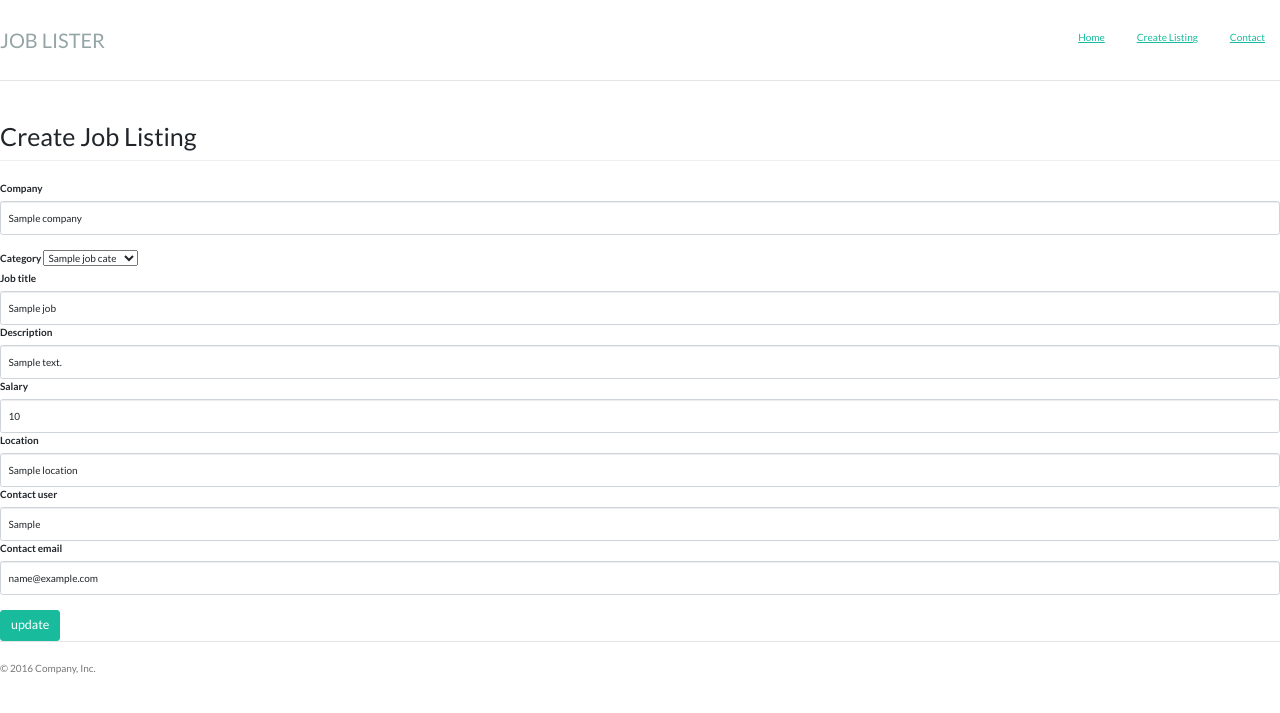
After one commit to msalahm24/job_lister, a PHP site: template templates/job_update.php in a window 1280 px wide. The commit adds this page. Shown: the top 713 px of the page. Run offline with PHP 8.4, Linux system fonts and the light colour scheme; the template is opened without the code that fills it: most values are stand-ins (such as "Sample title", 1, 10 or a date in 2020).

Commit message:
last commit in this project

```diff
--- a/config/config.php
+++ b/config/config.php
@@ -4,6 +4,6 @@
     define("DB_HOST","localhost");
     define("DB_USER","root");
     define("DB_PASS","");
-    define("DB_NAME","joblister");
+    define("DB_NAME","job");
     define("SITE_TITLE","JOB LISTER")
 ?>
--- a/lib/Category.php
+++ b/lib/Category.php
@@ -10,14 +10,14 @@
 
         public function getAllCategory()
         {
-            $this->db->query("SELECT * FROM categories");
+            $this->db->query("SELECT * FROM category");
             $result=$this->db->resultSet();
             return $result;
         }
 
         public function getSingleCategory($cate_id)
         {
-            $this->db->query("SELECT * FROM categories where id= :category ");
+            $this->db->query("SELECT * FROM category where id= :category ");
             $this->db->bind(":category",$cate_id);
             $result=$this->db->singleResult();
             return $result;
--- /dev/null
+++ b/templates/job_update.php
@@ -0,0 +1,50 @@
+<?php include 'inc/header.php'?>
+    <h2 class="page-header"> Create Job Listing </h2>
+    <form action="update.php" method="POST">
+        <div class="form-groub">
+            <label>Company</label>
+            <input type="text" class="form-control" name="company" value="<?php echo $job->company?>">
+        </div>
+        <div class="form-groub">
+            <br>
+            <label>Category</label>
+            <select name="category_id">
+                <option value="<?php echo $job_cate->id ?>" ><?php echo $job_cate->name; ?></option>
+                <?php foreach($categories as $cate):?>
+                    <option value="<?php echo $cate->id; ?>"><?php echo $cate->name; ?></option>
+                <?php endforeach;?>
+            </select>
+        </div>
+        <div class="form-groub">
+            <label>Job title</label>
+            <input type="text" class="form-control" name="job_title" value="<?php echo $job->job_title?>">
+        </div>
+        <div class="form-groub">
+            <label>Description</label>
+            <input type="text" class="form-control" name="description" value="<?php echo $job->description?>">
+        </div>
+        <div class="form-groub">
+            <label>Salary</label>
+            <input type="text" class="form-control" name="salary" value="<?php echo $job->salary?>">
+        </div>
+        <div class="form-groub">
+            <label>Location</label>
+            <input type="text" class="form-control" name="location" value="<?php echo $job->location?>">
+        </div>
+        <div class="form-groub">
+            <label>Contact user</label>
+            <input type="text" class="form-control" name="contact_user" value="<?php echo $job->contact_user?>">
+        </div>
+        <div class="form-groub">
+            <label>Contact email</label>
+            <input type="text" class="form-control" name="contact_email" value="<?php echo $job->contact_email?>">
+        </div>
+        <br>
+        <div class="form-groub">
+            <input type="hidden" class="form-control" name="id" value="<?php echo $job->id?>">
+        </div>
+        <div class="form-groub">
+            <input type="submit" class="btn btn-lg btn-success" value="update" name="submit">
+        </div>
+    </form>
+<?php include 'inc/footer.php'?>
```
Also changed, not shown: lib/Job.php (+51 -11 lines), single_job.php (+12 -0 lines), templates/Single-job.php (+10 -5 lines), update.php (added, +34 -0 lines).
